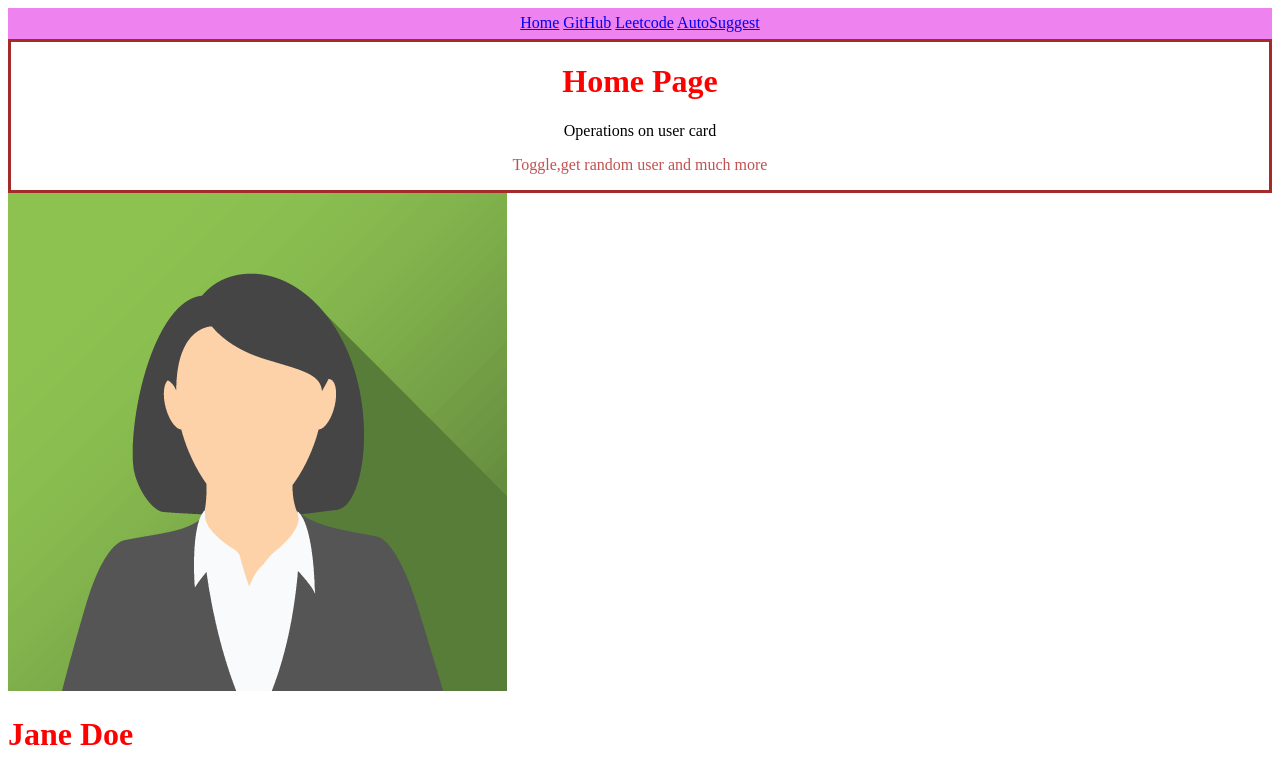
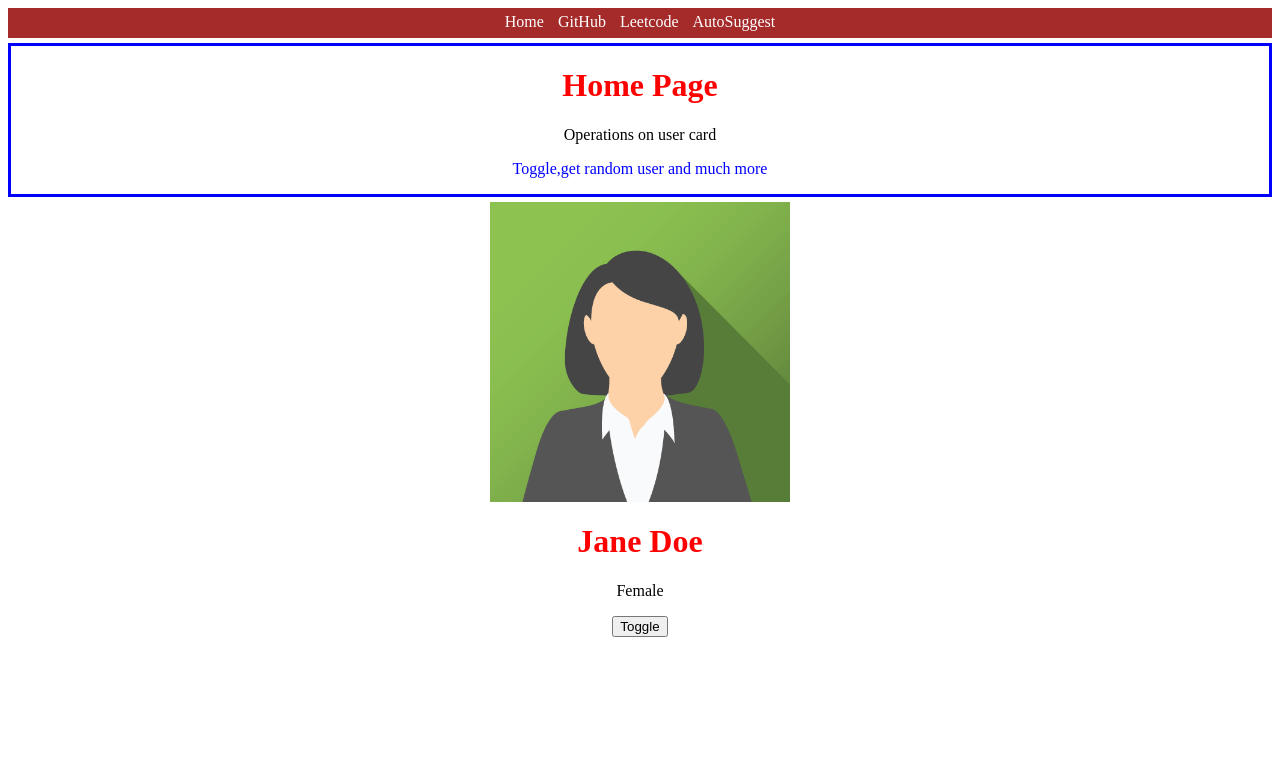
Before and after one commit to devisreepitta/autosuggest, a website: page frontend/index.html in a window 1280 px wide. Drawn offline with Linux system fonts and the light colour scheme.

Commit message:
addbutton

```diff
--- a/frontend/index.css
+++ b/frontend/index.css
@@ -1,33 +1,55 @@
 h1 {
   color: red;
 }
-/*#home-card{
-    background-color: rgb(47, 227, 244);
-}*/
-#home-card{
+
+/* property : value */
+
+
+#home-intro{
   text-align: center;
-    /*border: 3px;
-    border-color:blue;
-    border-style: solid;*/
+  border: 3px solid blue;
 
-    border: 3px solid brown;
 }
 
-#home-card:hover {
-    background-color: rgb(47, 227, 244);
-    color: rgb(255, 255, 255);
+#home-intro:hover{
+  background-color: burlywood;
 }
-#p2 {
-        color: rgb(194, 81, 81);
+
+#p2{
+  color: blue;
 }
+
 #nav{
   text-align: center;
-    background-color: violet;
-    height:25px;
-    padding-top:6px;
+  background-color: brown;
+  height: 25px;
+  padding-top: 5px;
+  margin-bottom: 5px;
 }
-#nav{
-    margin: 0px, 5px;
+
+#nav a{
+  margin: 0px 5px;
   text-decoration: none;
-    color:pink;
+  color: white;
 }
+
+#card{
+  align-items: center;
+  margin-top: 5px;
+}
+
+#card-img{
+  width: 300px;
+  height: 300px;
+  align-items: center;
+  margin: 0px auto;
+}
+
+img{
+  width: 300px;
+  height: 300px;
+}
+
+#action{
+  text-align: center;
+}
--- a/frontend/index.html
+++ b/frontend/index.html
@@ -14,7 +14,7 @@
         <a href="./pages/Autosuggest.html"> AutoSuggest</a>
 
     </div>
-    <div id="home-card">
+    <div id="home-intro">
     <h1>Home Page</h1>
     <p id="p1">Operations on user card</p>
     <p id="p2">Toggle,get random user and much more</p>
@@ -23,10 +23,12 @@
         <div id="card-img">
             <img src="./images/jane.png" alt="no image found">
         </div>
-        <div id="card-info">
-            <h1 id="name">Jane Doe</h1>
-        </div>
+    <div id="action">
+      <h1 id="card-name"> Jane Doe </h1>
+      <p id="card-gender"> Female </p>
+      <button onclick="toggle()" id="card-toggle"> Toggle </button>
     </div>
-    <script src="index.js"></script>
+    </div>
+  <script src="index.js"></script>
 </body>
 </html>
--- a/frontend/index.js
+++ b/frontend/index.js
@@ -1,2 +1,25 @@
-console.log("Hello from js");
-alert("Hello from js");
+const users = [
+  {
+    "name" :"Jane Doe",
+    "gender" : "Female",
+    "image" : "../images/jane.png"
+  },
+  {
+    "name" :"John Doe",
+    "gender" : "Male",
+    "image" : "../images/john.png"
+  },
+]
+let curUserId = 0;
+function toggle(){
+  if(curUserId == 0)
+    curUserId=1;
+  else
+    curUserId=0;
+  // image
+  document.getElementById("img").src=users[curUserId].image;
+  // name
+  document.getElementById("card-name").innerText=users[curUserId].name;
+}
+
+console.log("Hello from JS");
```
Lines whose indentation alone changed are shown as unchanged.
